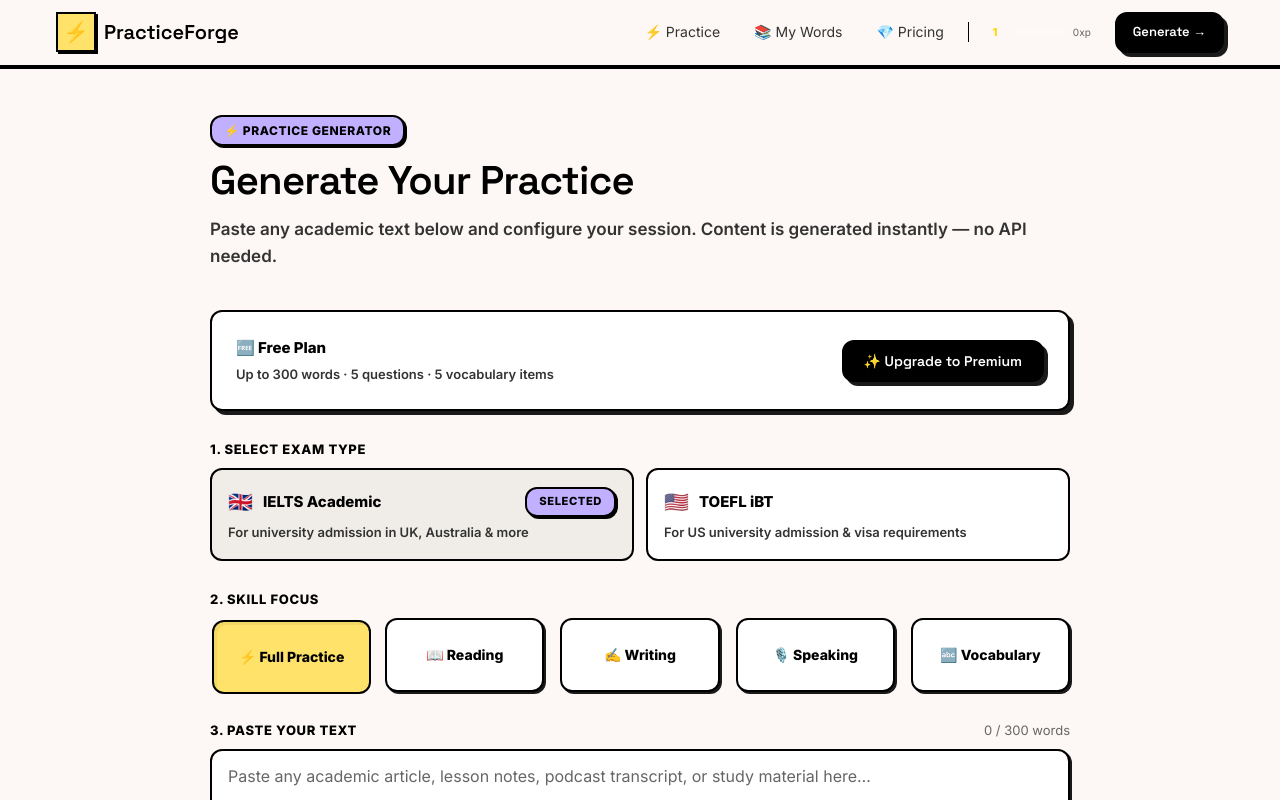
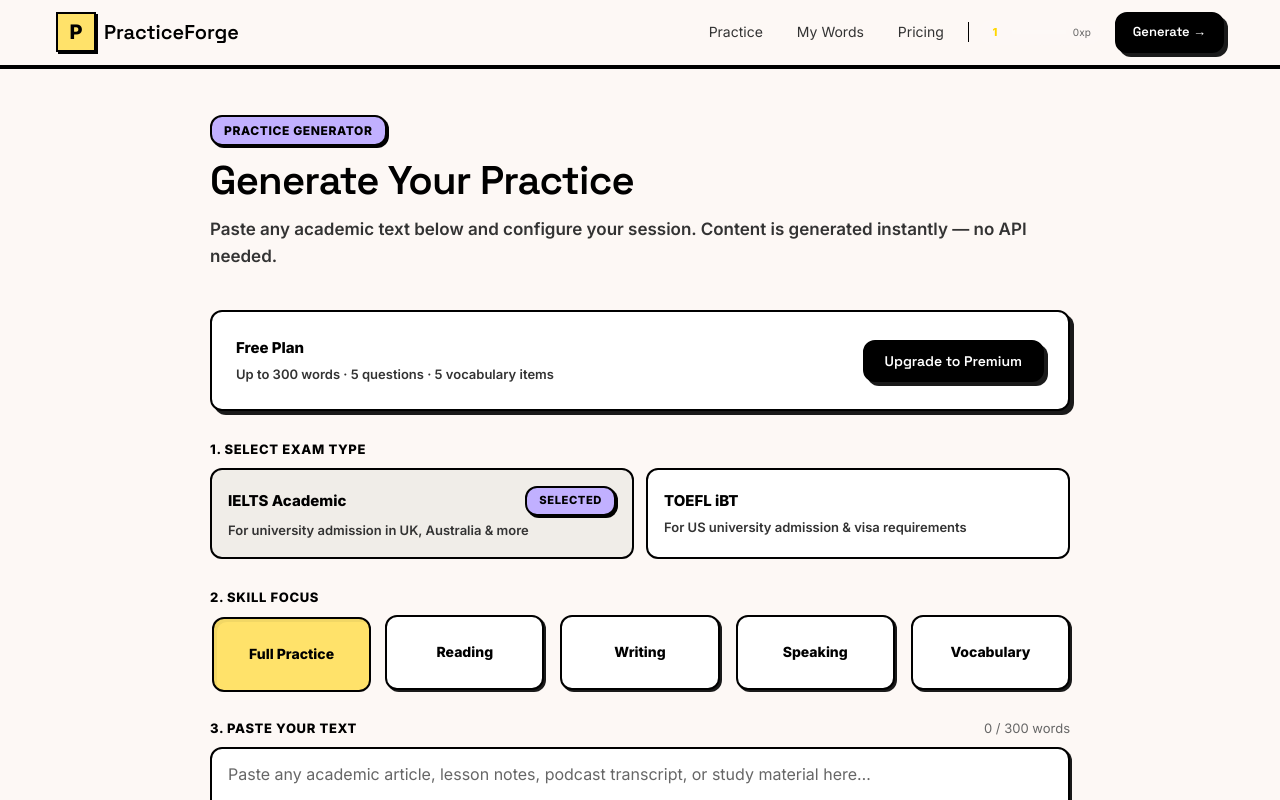
Before and after one commit to uSoyrac/personinapp, a Next.js app: page /practice in a window 1280 px wide. Shown: the top 800 px of the page. Built offline with nearby package versions, Linux system fonts and the light colour scheme.

Commit message:
style: Clean up emojis and improve brutalist contrast

```diff
--- a/app/practice/page.tsx
+++ b/app/practice/page.tsx
@@ -12,17 +12,17 @@
 import ResultTabs from "@/components/ResultTabs";
 import { TIER_LIMITS } from "@/lib/quiz-engine";
 
-const EXAM_OPTIONS: { id: ExamType; label: string; desc: string; icon: string }[] = [
-  { id: "IELTS_ACADEMIC", label: "IELTS Academic", desc: "For university admission in UK, Australia & more", icon: "🇬🇧" },
-  { id: "TOEFL_IBT", label: "TOEFL iBT", desc: "For US university admission & visa requirements", icon: "🇺🇸" },
+const EXAM_OPTIONS: { id: ExamType; label: string; desc: string }[] = [
+  { id: "IELTS_ACADEMIC", label: "IELTS Academic", desc: "For university admission in UK, Australia & more" },
+  { id: "TOEFL_IBT", label: "TOEFL iBT", desc: "For US university admission & visa requirements" },
 ];
 
-const SKILL_OPTIONS: { id: SkillFocus; label: string; icon: string }[] = [
-  { id: "Full", label: "Full Practice", icon: "⚡" },
-  { id: "Reading", label: "Reading", icon: "📖" },
-  { id: "Writing", label: "Writing", icon: "✍️" },
-  { id: "Speaking", label: "Speaking", icon: "🎙️" },
-  { id: "Vocabulary", label: "Vocabulary", icon: "🔤" },
+const SKILL_OPTIONS: { id: SkillFocus; label: string }[] = [
+  { id: "Full", label: "Full Practice" },
+  { id: "Reading", label: "Reading" },
+  { id: "Writing", label: "Writing" },
+  { id: "Speaking", label: "Speaking" },
+  { id: "Vocabulary", label: "Vocabulary" },
 ];
 
 const LEVEL_OPTIONS: { id: EnglishLevel; label: string; desc: string }[] = [
@@ -128,7 +128,7 @@
           {/* Page header */}
           <div style={{ marginBottom: "2.5rem" }}>
             <div className="badge badge-primary" style={{ marginBottom: "0.75rem", display: "inline-flex" }}>
-              ⚡ Practice Generator
+              Practice Generator
             </div>
             <h1 style={{ margin: "0 0 0.75rem", color: "var(--foreground)", fontSize: "clamp(1.75rem, 4vw, 2.5rem)" }}>
               Generate Your Practice
@@ -141,8 +141,8 @@
           {/* Tier toggle */}
           <div className="card" style={{ marginBottom: "1.75rem", display: "flex", alignItems: "center", justifyContent: "space-between", flexWrap: "wrap", gap: "1rem" }}>
             <div>
-              <p style={{ margin: "0 0 0.25rem", fontWeight: 700, color: "var(--foreground)", fontSize: "0.9375rem" }}>
-                {tier === "premium" ? "⭐ Premium Plan" : "🆓 Free Plan"}
+              <p style={{ margin: "0 0 0.25rem", fontWeight: 800, color: "var(--foreground)", fontSize: "0.9375rem" }}>
+                {tier === "premium" ? "Premium Plan" : "Free Plan"}
               </p>
               <p style={{ margin: 0, fontSize: "0.8125rem", color: "var(--foreground-muted)" }}>
                 {tier === "free"
@@ -156,7 +156,7 @@
               className={tier === "premium" ? "btn-secondary" : "btn-primary"}
               style={{ fontSize: "0.875rem", padding: "0.5rem 1.25rem", whiteSpace: "nowrap" }}
             >
-              {tier === "premium" ? "Switch to Free" : "✨ Upgrade to Premium"}
+              {tier === "premium" ? "Switch to Free" : "Upgrade to Premium"}
             </button>
           </div>
 
@@ -183,8 +183,7 @@
                     }}
                   >
                     <div style={{ display: "flex", gap: "0.625rem", alignItems: "center", marginBottom: "0.25rem" }}>
-                      <span style={{ fontSize: "1.25rem" }}>{opt.icon}</span>
-                      <span style={{ fontWeight: 700, color: "var(--foreground)", fontSize: "0.9375rem" }}>{opt.label}</span>
+                      <span style={{ fontWeight: 800, color: "var(--foreground)", fontSize: "0.9375rem" }}>{opt.label}</span>
                       {examType === opt.id && <span className="badge badge-primary" style={{ marginLeft: "auto", fontSize: "0.7rem" }}>Selected</span>}
                     </div>
                     <p style={{ margin: 0, fontSize: "0.8125rem" }}>{opt.desc}</p>
@@ -204,7 +203,7 @@
                     className={`tab-item ${skillFocus === opt.id ? "active" : ""}`}
                     onClick={() => setSkillFocus(opt.id)}
                   >
-                    {opt.icon} {opt.label}
+                    {opt.label}
                   </button>
                 ))}
               </div>
@@ -338,7 +337,7 @@
                 cursor: status === "loading" || isOverLimit ? "not-allowed" : "pointer",
               }}
             >
-              {status === "loading" ? "⚙️ Generating…" : "✨ Generate Practice Content"}
+              {status === "loading" ? "Generating…" : "Generate Practice Content"}
             </button>
 
             <p style={{ textAlign: "center", fontSize: "0.8125rem", color: "var(--foreground-faint)" }}>
@@ -361,7 +360,7 @@
                   Your Practice Session
                 </h2>
                 <span className={`badge ${tier === "premium" ? "badge-primary" : "badge-accent"}`}>
-                  {tier === "premium" ? "⭐ Premium" : "🆓 Free"} · {result?.readingQuestions?.length ?? "..."} questions
+                  {tier === "premium" ? "Premium" : "Free"} · {result?.readingQuestions?.length ?? "..."} questions
                 </span>
               </div>
 
--- a/components/Nav.tsx
+++ b/components/Nav.tsx
@@ -5,9 +5,9 @@
 import XPBar from "@/components/XPBar";
 
 const NAV_LINKS = [
-  { href: "/practice", label: "Practice", icon: "⚡" },
-  { href: "/vocabulary", label: "My Words", icon: "📚" },
-  { href: "/pricing", label: "Pricing", icon: "💎" },
+  { href: "/practice", label: "Practice" },
+  { href: "/vocabulary", label: "My Words" },
+  { href: "/pricing", label: "Pricing" },
 ];
 
 export default function Nav() {
@@ -29,9 +29,9 @@
           <div style={{
             width: "2.5rem", height: "2.5rem", borderRadius: "0",
             background: "var(--peach)", border: "2px solid #000", boxShadow: "2px 2px 0px #000",
-            display: "flex", alignItems: "center", justifyContent: "center", fontSize: "1.25rem",
+            display: "flex", alignItems: "center", justifyContent: "center", fontSize: "1.25rem", fontWeight: "900",
           }}>
-            ⚡
+            P
           </div>
           <span style={{
             fontFamily: "var(--font-display)", fontSize: "1.25rem", fontWeight: 700,
@@ -55,7 +55,7 @@
               onMouseEnter={e => { (e.target as HTMLElement).style.color = "var(--foreground)"; (e.target as HTMLElement).style.background = "var(--surface)"; }}
               onMouseLeave={e => { (e.target as HTMLElement).style.color = "var(--foreground-muted)"; (e.target as HTMLElement).style.background = "transparent"; }}
             >
-              {link.icon} {link.label}
+              {link.label}
             </Link>
           ))}
 
@@ -93,7 +93,7 @@
               style={{ padding: "0.75rem 1rem", borderRadius: "var(--radius-md)", color: "var(--foreground-muted)", fontWeight: 500 }}
               onClick={() => setMobileOpen(false)}
             >
-              {link.icon} {link.label}
+              {link.label}
             </Link>
           ))}
           <div style={{ padding: "0.5rem 1rem" }}><XPBar /></div>
--- a/components/ResultTabs.tsx
+++ b/components/ResultTabs.tsx
@@ -14,12 +14,12 @@
 
 type TabId = "summary" | "reading" | "vocabulary" | "writing" | "studyplan";
 
-const TABS: { id: TabId; label: string; icon: string }[] = [
-  { id: "summary", label: "Summary", icon: "📝" },
-  { id: "reading", label: "Reading", icon: "📖" },
-  { id: "vocabulary", label: "Vocabulary", icon: "🔤" },
-  { id: "writing", label: "Writing", icon: "✍️" },
-  { id: "studyplan", label: "Study Plan", icon: "📅" },
+const TABS: { id: TabId; label: string }[] = [
+  { id: "summary", label: "Summary" },
+  { id: "reading", label: "Reading" },
+  { id: "vocabulary", label: "Vocabulary" },
+  { id: "writing", label: "Writing" },
+  { id: "studyplan", label: "Study Plan" },
 ];
 
 export default function ResultTabs({ result }: ResultTabsProps) {
@@ -38,7 +38,6 @@
             className={`tab-item ${active === tab.id ? "active" : ""}`}
             onClick={() => setActive(tab.id)}
           >
-            <div className="tab-item-icon">{tab.icon}</div>
             {tab.label}
           </button>
         ))}
--- a/components/results/WritingCard.tsx
+++ b/components/results/WritingCard.tsx
@@ -68,7 +68,7 @@
       <div style={{ display: "flex", flexDirection: "column", gap: "1.25rem" }}>
         <div>
           <h3 style={{ margin: "0 0 0.25rem", fontFamily: "var(--font-display)", fontWeight: 700, color: "var(--foreground)", fontSize: "1.125rem" }}>
-            ✍️ Choose Your Writing Topic
+            Choose Your Writing Topic
           </h3>
           <p style={{ margin: 0, fontSize: "0.875rem" }}>Select one of the three exam-style prompts below.</p>
         </div>
@@ -106,7 +106,7 @@
           style={{ width: "100%", justifyContent: "center", opacity: selectedIdx === null ? 0.5 : 1 }}
           id="start-writing-btn"
         >
-          ✍️ Start Writing
+          Start Writing
         </button>
       </div>
     );
@@ -155,7 +155,7 @@
             style={{ flex: 1, justifyContent: "center", opacity: wordCount < 30 ? 0.5 : 1 }}
             id="submit-essay-btn"
           >
-            📊 Analyze My Writing (+25 XP)
+            Analyze My Writing (+25 XP)
           </button>
         </div>
       </div>
@@ -225,7 +225,7 @@
         {analysis.suggestions.length > 0 && (
           <div className="card" style={{ background: "var(--surface)", border: "3px solid #000" }}>
             <p style={{ margin: "0 0 0.75rem", fontWeight: 700, fontSize: "0.875rem", color: "var(--foreground)", fontFamily: "var(--font-display)" }}>
-              💡 Improvement Tips
+              Improvement Tips
             </p>
             {analysis.suggestions.map((s, i) => (
               <p key={i} style={{ margin: "0.25rem 0", fontSize: "0.875rem", color: "var(--foreground-muted)" }}>• {s}</p>
@@ -236,10 +236,10 @@
         {/* Try again */}
         <div style={{ display: "flex", gap: "0.75rem", flexWrap: "wrap" }}>
           <button onClick={() => { setStep("write"); setAnalysis(null); }} className="btn-secondary">
-            ✏️ Revise Essay
+            Revise Essay
           </button>
           <button onClick={() => { setStep("choose"); setEssay(""); setAnalysis(null); setSelectedIdx(null); }} className="btn-primary">
-            🔄 Try Different Topic
+            Try Different Topic
           </button>
         </div>
       </div>
```
Also changed, not shown: app/vocabulary/page.tsx (+9 -10 lines).
